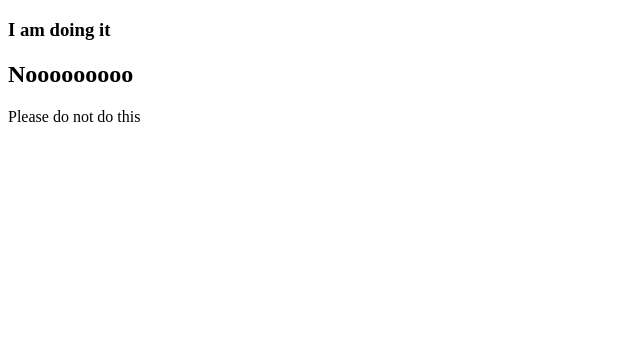
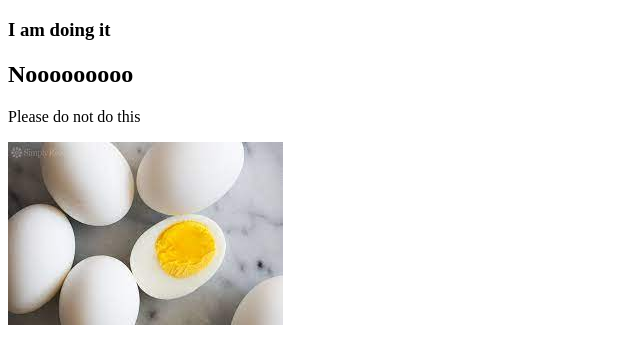
Before and after one commit to rifatiyaan/my-first-website, a plain HTML site: page index.html in a window 1280 px wide. Shown: the whole page, without its empty margins (0-640 px from the left). Drawn offline with Linux system fonts and the light colour scheme.

Commit message:
adding a picture of an egg

```diff
--- a/index.html
+++ b/index.html
@@ -9,5 +9,6 @@
     <h3>I am doing it</h3>
     <h2>Nooooooooo</h2>
     <p>Please do not do this</p>
+    <img src="egg.jpg" alt="egg">
 </body>
 </html>
```
Also changed, not shown: egg.jpg (added).
